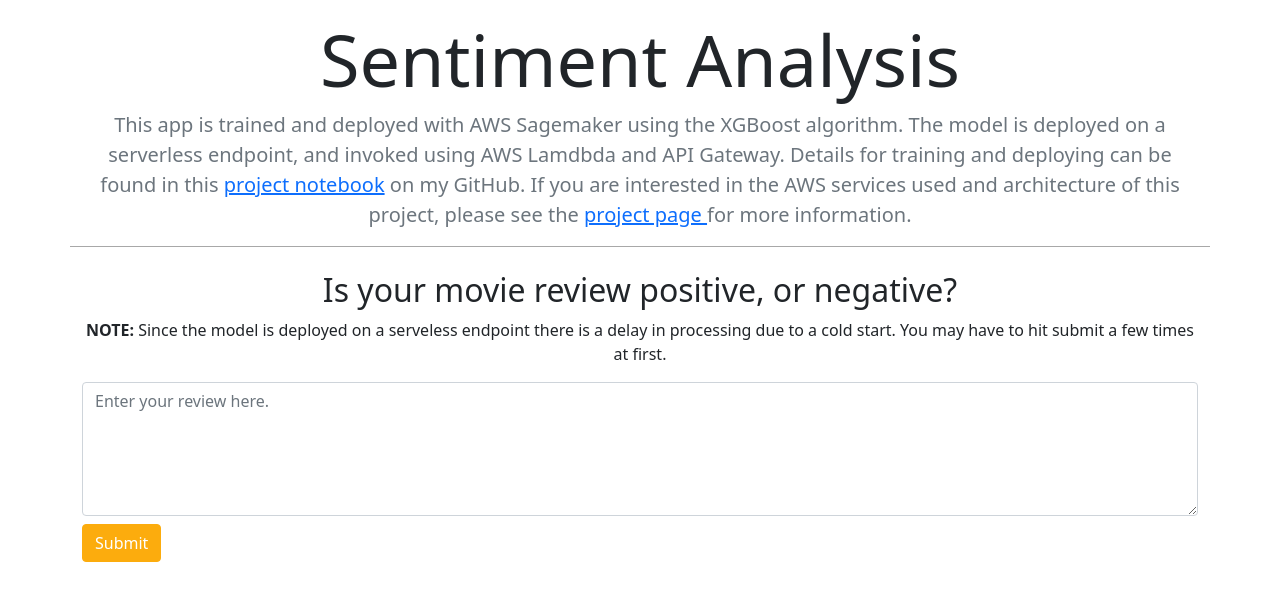
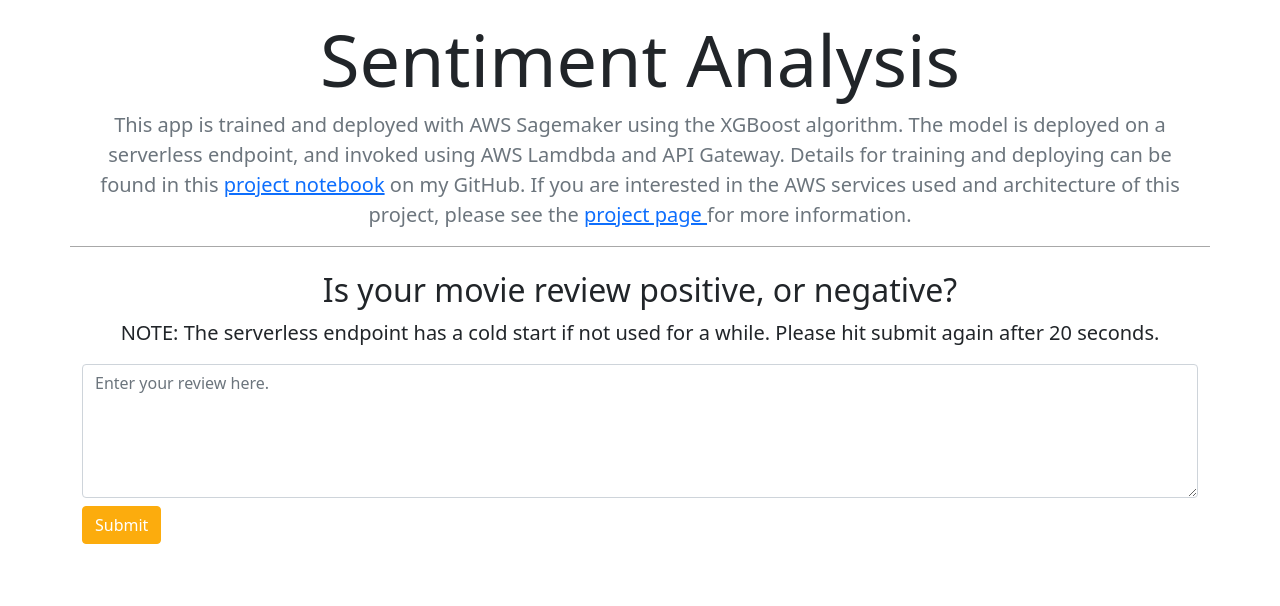
Before and after one commit to justinbellucci/personal-website-app, a Flask app: page /sentiment in a window 1280 px wide. Shown: the top 606 px of the page. Run offline with Flask 2, Linux system fonts and the light colour scheme; some libraries are stand-ins or nearby versions.

Commit message:
update text formatting

```diff
--- a/templates/sentiment_analysis.html
+++ b/templates/sentiment_analysis.html
@@ -34,7 +34,7 @@
             </div>
             <div class="container mt-4">
                 <h2 class="text-center section-heading">Is your movie review positive, or negative?</h2>
-                <p class="text-center"><b>NOTE:</b> Since the model is deployed on a serveless endpoint there is a delay in processing due to a cold start. You may have to hit submit a few times at first.</p>
+                <p class=" lead text-center"><b>NOTE:</b> The serverless endpoint has a cold start if not used for a while. Please hit submit again after 20 seconds.</p>
                 <form method="POST"
                       action= "https://twd7hspp25.execute-api.us-west-2.amazonaws.com/beta/"
                       onsubmit="return submitForm(this);"
```
